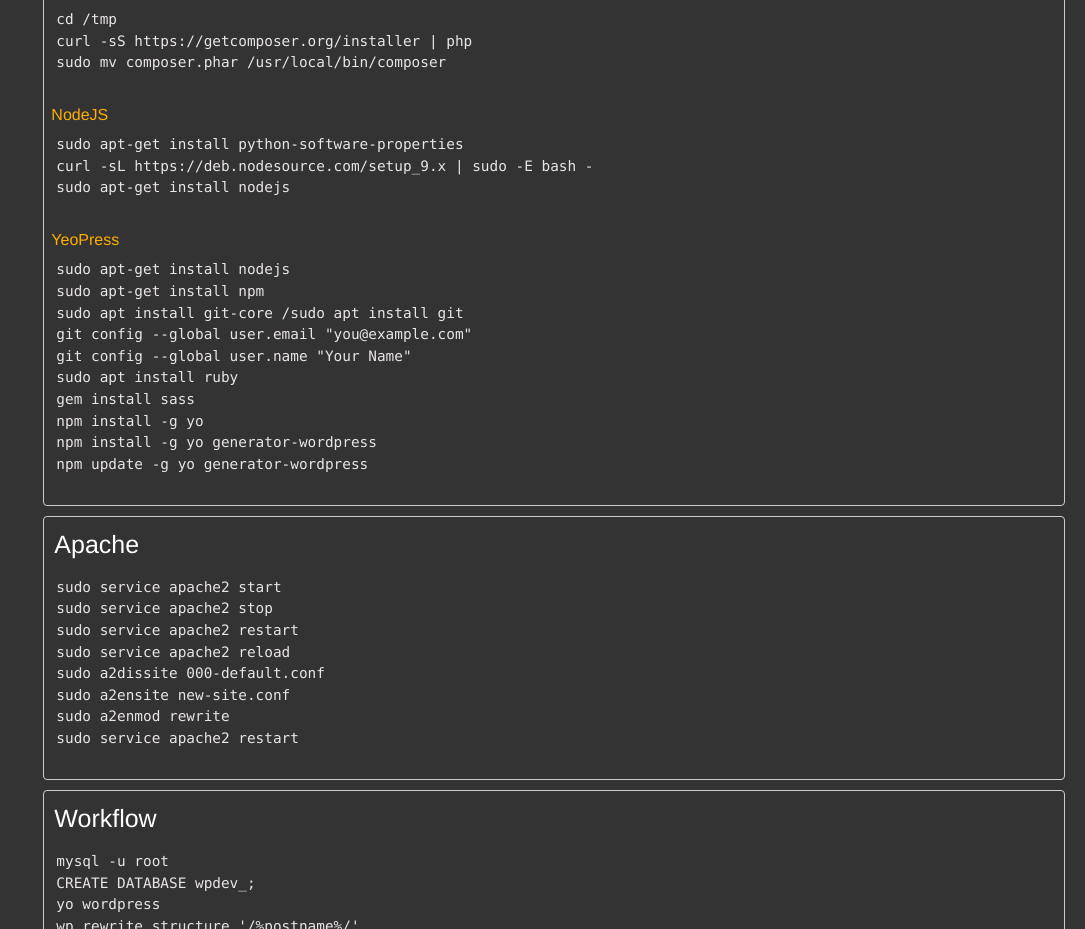
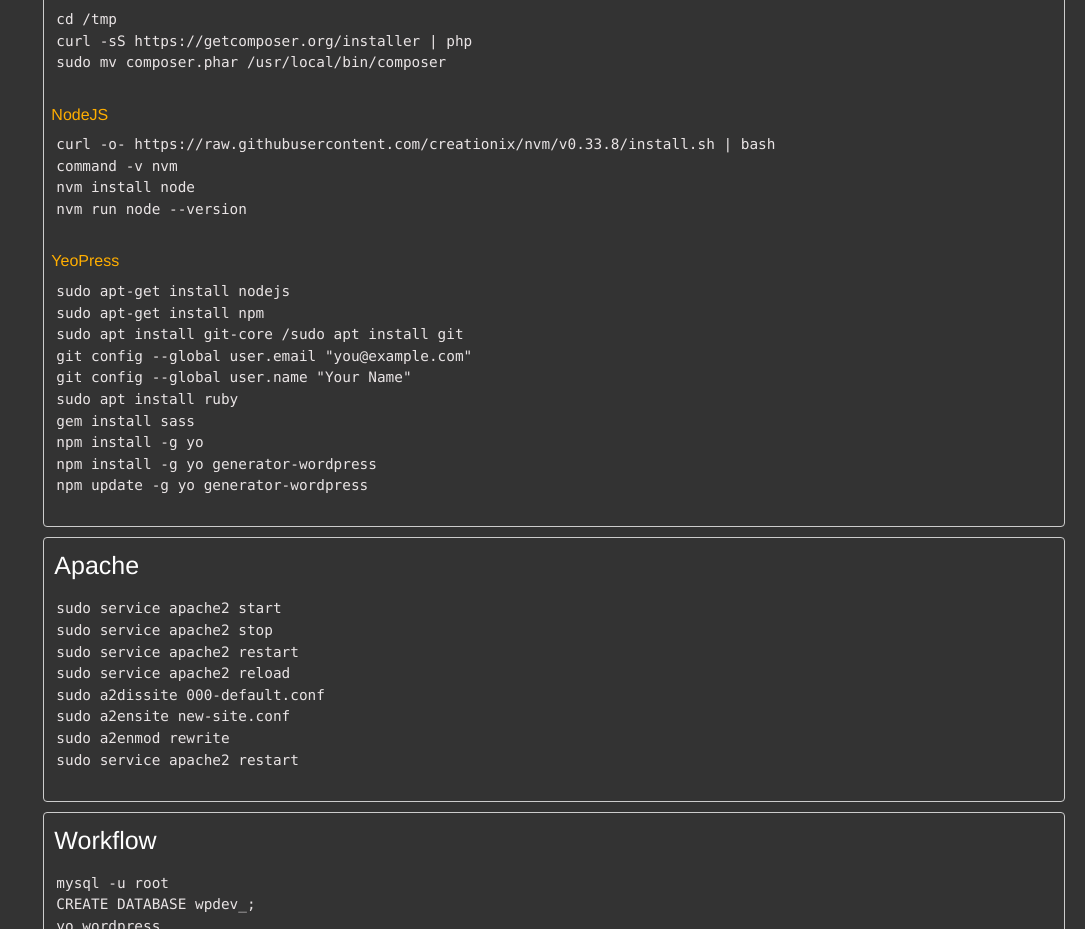
Before and after one commit to xbrny/knowledge-base, a plain HTML site: page index.html in a window 1280 px wide. Shown: the part 3120-4049 px from the top of the page, without its empty margins (195-1280 px from the left). Drawn offline with Linux system fonts and the light colour scheme; a script that the page names is missing.

Commit message:
Add node installation using nvm

```diff
--- a/index.html
+++ b/index.html
@@ -212,9 +212,10 @@ sudo mv composer.phar /usr/local/bin/composer
 
                             <h6>NodeJS</h6>
                             <pre class="prettyprint lang-php">
-sudo apt-get install python-software-properties
-curl -sL https://deb.nodesource.com/setup_9.x | sudo -E bash -
-sudo apt-get install nodejs
+curl -o- https://raw.githubusercontent.com/creationix/nvm/v0.33.8/install.sh | bash
+command -v nvm
+nvm install node
+nvm run node --version
                             </pre>
 
                             <h6>YeoPress</h6>
```
